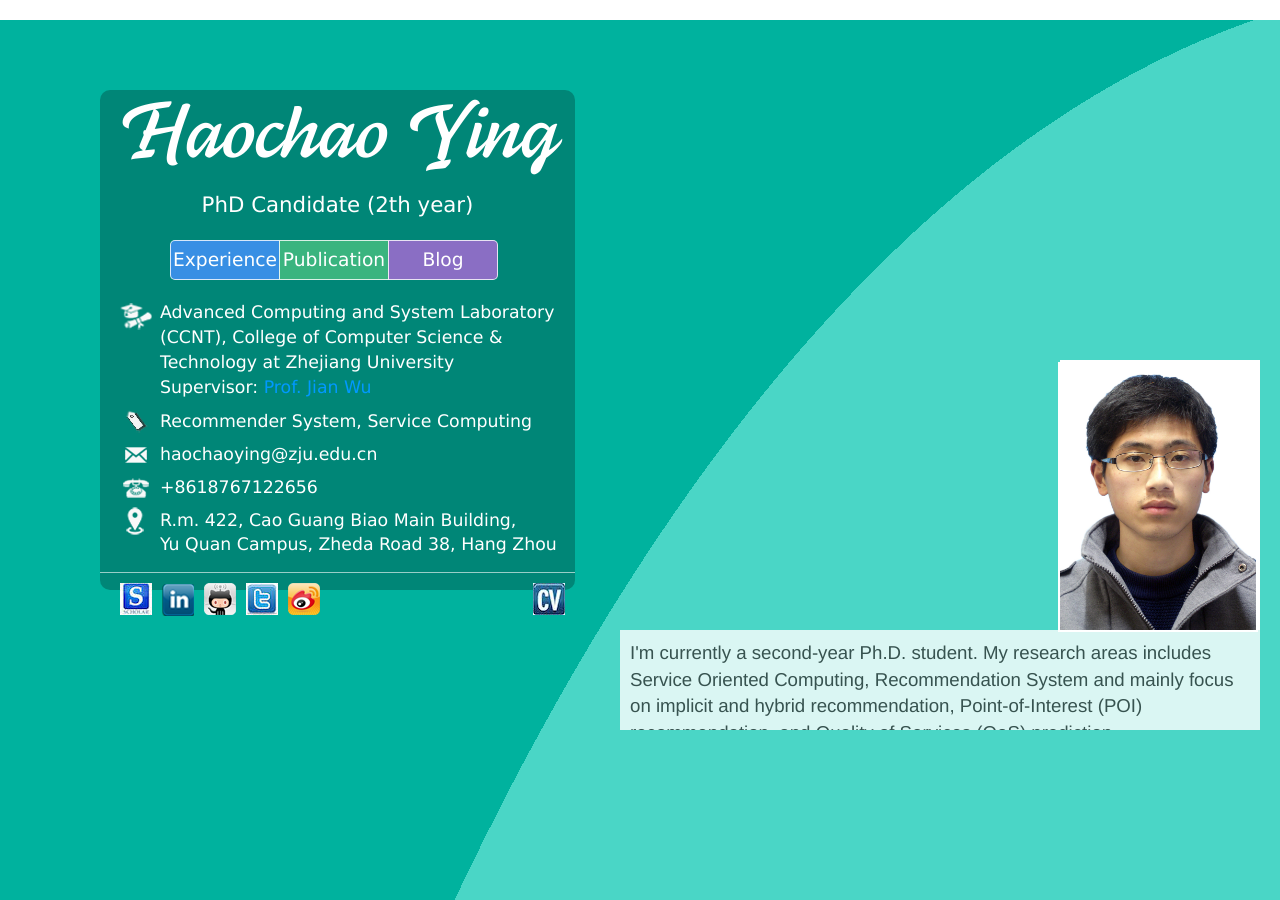
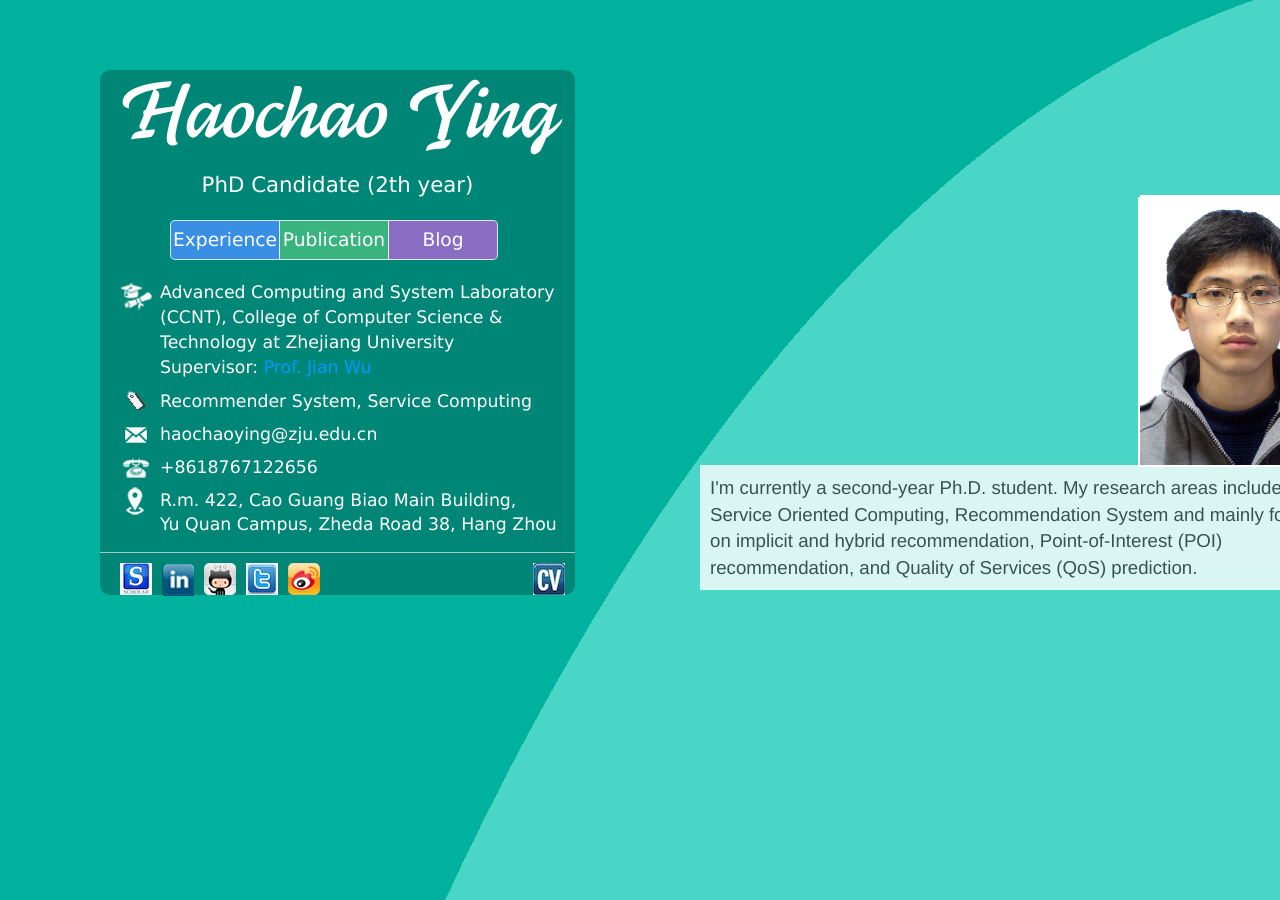
Before and after one commit to LanternYing/lanternying.github.com, a Jekyll site: the page built from index.html, in a window 1280 px wide. Built offline with Jekyll 4.4.1, drawn with Linux system fonts in a browser that asks for light colours.

Commit message:
modification

```diff
--- a/css/index.css
+++ b/css/index.css
@@ -11,8 +11,36 @@
 a:visited { color: rgba(0, 153, 255, 1);}
 a:hover { color: rgba(231, 115, 49, 1);}
 
-.main_container{  /* round the border*/  -moz-border-radius: 10px;  -khtml-border-radius: 10px;  -webkit-border-radius: 10px;  border-radius: 10px;   color: rgba(0, 0, 0, 0.8);  width:1520px;  margin-top: 20px;  margin-left: 80px;  margin-right: 20px;  margin-bottom: 20px;  padding-top: 20px;  padding-left: 20px;  padding-right: 20px;  padding-bottom: 20px; }
-.profile_container{  background-color: rgba(0, 0, 0, 0.25);  /* round the border*/  -moz-border-radius: 10px;  -khtml-border-radius: 10px;  -webkit-border-radius: 10px;  border-radius: 10px;   width:475px;  height:500px;  margin-top: 50px;  margin-left: 0px;  margin-right: auto;  margin-bottom: 40px; }
+.main_container{
+    /* round the border*/
+    -moz-border-radius: 10px;
+    -khtml-border-radius: 10px;
+    -webkit-border-radius: 10px;
+    border-radius: 10px;
+    color: rgba(0, 0, 0, 0.8);
+    width:1520px;
+    /*margin-top: 20px;  */
+    margin-left: 80px;
+    margin-right: 20px;
+    margin-bottom: 20px;
+    padding-top: 20px;
+    padding-left: 20px;
+    padding-right: 20px;
+    padding-bottom: 20px;
+}
+.profile_container{
+    background-color: rgba(0, 0, 0, 0.25);
+    /* round the border*/
+    -moz-border-radius: 10px;
+    -khtml-border-radius: 10px;
+    -webkit-border-radius: 10px;
+    border-radius: 10px;   width:475px;
+    height:525px;
+    margin-top: 50px;
+    margin-left: 0px;
+    margin-right: auto;
+    margin-bottom: 40px;
+}
 .analytics_container{  width:475px;  position: relative;  margin-left: 830px;  margin-right: auto;  margin-top: 60px;  margin-bottom: auto;  text-align: center;  color: rgba(0, 0, 0, 1); }
 
 .header { width: 100%; position: relative; text-align: center; color: white; padding-left: 0px; padding-right: 0px; margin-top:5x; }
@@ -66,11 +94,13 @@
 
 .sidebox {
     display: block;
-    position: absolute;
+    position: relative;
     width: 50%;
     /*min-width: 500px;*/
     /*min-height: 250px;*/
-    bottom: 190px;
+    bottom: 480px;
+    /*top: 20px;*/
+    left: 700px;
     right: 20px;
     overflow: hidden;
 }
@@ -89,7 +119,7 @@
     background-color: white;
     font-size: 1.0em;
     display: block;
-    max-height: 100px;
+    max-height: 125px;
     opacity: 0.8;
     padding: 10px;
     float: right;
```
Also changed, not shown: 2 other files.
